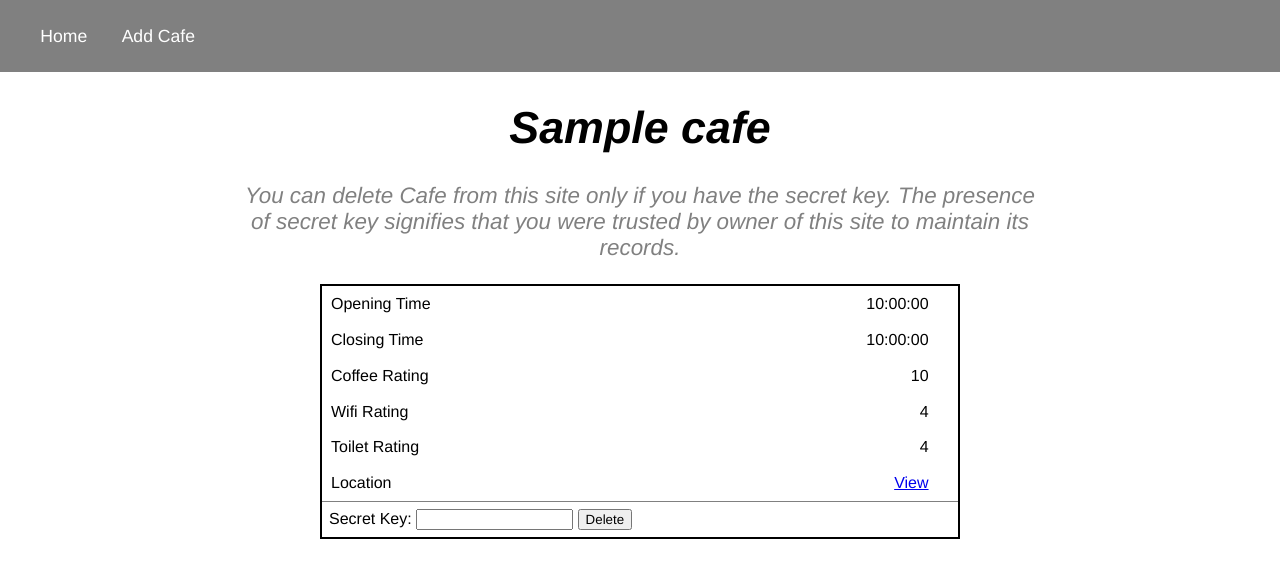
After one commit to Ishan2608/Cafe-and-Wifi-Website-CiFi, a Flask app: page /cafe/1 in a window 1280 px wide. The commit adds this page. Shown: the top 578 px of the page. Run offline with Flask 2, Linux system fonts and the light colour scheme; tables that the repository leaves empty hold one stand-in row (values such as "Sample post").

Commit message:
Only Authenticated People Can Delete and Add Cafes

```diff
--- a/main.py
+++ b/main.py
@@ -1,13 +1,15 @@
-from flask import Flask, render_template, redirect, url_for
+from flask import Flask, render_template, redirect, url_for, request
 from flask_wtf import FlaskForm
-from wtforms import StringField, SubmitField, SelectField, TimeField
+from wtforms import StringField, SubmitField, SelectField, TimeField, PasswordField
 from wtforms.validators import DataRequired, URL
 from flask_sqlalchemy import SQLAlchemy
+
+rating_options = ['🤬', '😢😢', '😊😊😊', '😃😃😃😃', '🤩🤩🤩🤩🤩']
 
 app = Flask(__name__)
 app.config['SECRET_KEY'] = 'my_secret_key_is_kept_in_my___'
 
-app.config['SQLAlchemy_DATABASE_URI'] = 'sqlite:////tmp/cifi.db'
+app.config['SQLALCHEMY_DATABASE_URI'] = 'sqlite:///cifi.db'
 app.config['SQLALCHEMY_TRACK_MODIFICATIONS'] = False
 db = SQLAlchemy(app)
 
@@ -19,6 +21,7 @@ class Cafe(db.Model):
     closing_time = db.Column(db.Time)
     coffee_rating = db.Column(db.Integer, nullable=False)
     wifi_rating = db.Column(db.Integer, nullable=False)
+    toilet_rating = db.Column(db.Integer, nullable=False)
     location = db.Column(db.String(250))
 
 
@@ -26,11 +29,13 @@ db.create_all()
 
 
 class CifiForm(FlaskForm):
+    secret_key = PasswordField('Secret Key', validators=[DataRequired()])
     cafe_name = StringField("Cafe Name", validators=[DataRequired()])
     opening_time = TimeField('Opening Time')
     closing_time = TimeField('Closing Time')
-    coffee_rating = SelectField('Coffee Rating', choices=['1', '2', '3', '4', '5'], validators=[DataRequired()])
-    wifi_rating = SelectField('Wifi Rating', choices=['1', '2', '3', '4', '5'], validators=[DataRequired()])
+    coffee_rating = SelectField('Coffee Rating', choices=rating_options, validators=[DataRequired()])
+    wifi_rating = SelectField('Wifi Rating', choices=rating_options, validators=[DataRequired()])
+    toilet_rating = SelectField('Toilet Rating', choices=rating_options, validators=[DataRequired()])
     location = StringField('Location', validators=[DataRequired(), URL()])
     submit = SubmitField('Add Cafe')
 
@@ -47,20 +52,36 @@ def insert_new():
     form = CifiForm()
     if form.validate_on_submit():
 
-        new_cafe = Cafe(
-            cafe_name=form.cafe_name.data,
-            opening_time=form.opening_time.data,
-            closing_time=form.closing_time.data,
-            coffee_rating=form.coffee_rating.data,
-            wifi_rating=form.wifi_rating.data,
-            location=form.location.data
-        )
-        db.session.add(new_cafe)
-        db.session.commit()
+        if form.secret_key.data == 'i9s19h8a1n14':
+            new_cafe = Cafe(
+                cafe_name=form.cafe_name.data, opening_time=form.opening_time.data,
+                closing_time=form.closing_time.data, coffee_rating=form.coffee_rating.data,
+                wifi_rating=form.wifi_rating.data, toilet_rating=form.toilet_rating.data,
+                location=form.location.data
+            )
+            db.session.add(new_cafe)
+            db.session.commit()
 
         return redirect(url_for('home'))
     return render_template('new-cafe.html', form=form, path='/insert-new-cafe')
 
 
+@app.route('/cafe/<id>')
+def cafe_details(id):
+    cafe_to_show = Cafe.query.get(id)
+    return render_template('cafe-details.html', cafe=cafe_to_show)
+
+
+@app.route('/delete/<id>', methods=["POST"])
+def delete_cafe(id):
+    if request.method == 'POST':
+        form_data = request.form
+        if form_data['secret_key'] == 'i9s19h8a1n14':
+            cafe_to_del = Cafe.query.get(id)
+            db.session.delete(cafe_to_del)
+            db.session.commit()
+    return redirect('/')
+
+
 if __name__ == '__main__':
     app.run(debug=True)
--- a/static/style.css
+++ b/static/style.css
@@ -49,9 +49,14 @@ header > p{
 }
 
 main{
-    max-width: 90%;
+    max-width: 98%;
     margin: auto;
     border: 2px solid black;
+}
+
+.narrow-main{
+    max-width: 50%;
+    margin: auto;
 }
 
 main > form{
@@ -115,3 +120,27 @@ th{
 .nothing{
     text-align: center;
 }
+
+.del-form{
+    padding: 0%;
+    margin: 0%;
+    border-top: 1px solid gray;
+}
+
+div.cafe-property{
+    padding: 1.1%;
+}
+
+div.cafe-property>p{
+    display: inline-block;
+    margin: 0%;
+}
+div > .prop-name{
+    width: 48%;
+    padding: 2px;
+}
+div > .prop-val{
+    width: 48%;
+    padding: 2px;
+    text-align: right;
+}
--- /dev/null
+++ b/templates/cafe-details.html
@@ -0,0 +1,52 @@
+<!DOCTYPE html>
+<html lang="en">
+<head>
+    <meta charset="UTF-8">
+    <title>{{ cafe.cafe_name }}</title>
+    <link rel="stylesheet" href="{{url_for('static', filename='style.css')}}">
+</head>
+<body>
+    {% include 'header.html' %}
+
+    <header>
+        <h1>{{cafe.cafe_name}}</h1>
+        <p>You can delete Cafe from this site only if you have the secret key. The presence of secret key signifies that you were trusted by owner of this site to maintain its records.</p>
+    </header>
+
+    <main class="narrow-main">
+        <div class="cafe-property">
+            <p class="prop-name">Opening Time</p>
+            <p class="prop-val">{{cafe.opening_time}}</p>
+        </div>
+        <div class="cafe-property">
+            <p class="prop-name">Closing Time</p>
+            <p class="prop-val">{{cafe.closing_time}}</p>
+        </div>
+        <div class="cafe-property">
+            <p class="prop-name">Coffee Rating</p>
+            <p class="prop-val">{{cafe.coffee_rating}}</p>
+        </div>
+        <div class="cafe-property">
+            <p class="prop-name">Wifi Rating</p>
+            <p class="prop-val">{{cafe.wifi_rating}}</p>
+        </div>
+        <div class="cafe-property">
+            <p class="prop-name">Toilet Rating</p>
+            <p class="prop-val">{{cafe.toilet_rating}}</p>
+        </div>
+        <div class="cafe-property">
+            <p class="prop-name">Location</p>
+            <p class="prop-val"> <a href="{{cafe.location}}" >View</a> </p>
+        </div>
+
+        <form action="/delete/{{cafe.id}}" method="POST" class="del-form">
+            <div class="cafe-property">
+                Secret Key:
+                <input type="password" name="secret_key" id="secret_key">
+                <input type="submit" value="Delete">
+            </div>
+        </form>
+    </main>
+
+</body>
+</html>
--- a/templates/index.html
+++ b/templates/index.html
@@ -21,15 +21,17 @@
                     <th>Closing Time</th>
                     <th>Coffee Rating</th>
                     <th>Wifi Rating</th>
+                    <th>Toilet Rating</th>
                     <th>Location</th>
                 </tr>
                 {% for cafe in cafes: %}
                     <tr>
-                        <td> {{cafe.cafe_name}} </td>
+                        <td> <a href="/cafe/{{cafe.id}}">{{cafe.cafe_name}}</a> </td>
                         <td> {{cafe.opening_time}} </td>
                         <td> {{cafe.closing_time}} </td>
                         <td> {{cafe.coffee_rating}} </td>
                         <td> {{cafe.wifi_rating}} </td>
+                        <td> {{cafe.toilet_rating}} </td>
                         <td> <a href="{{cafe.location}}">Location</a> </td>
                     </tr>
                 {% endfor %}
```
Also changed, not shown: templates/new-cafe.html (+8 -0 lines).
